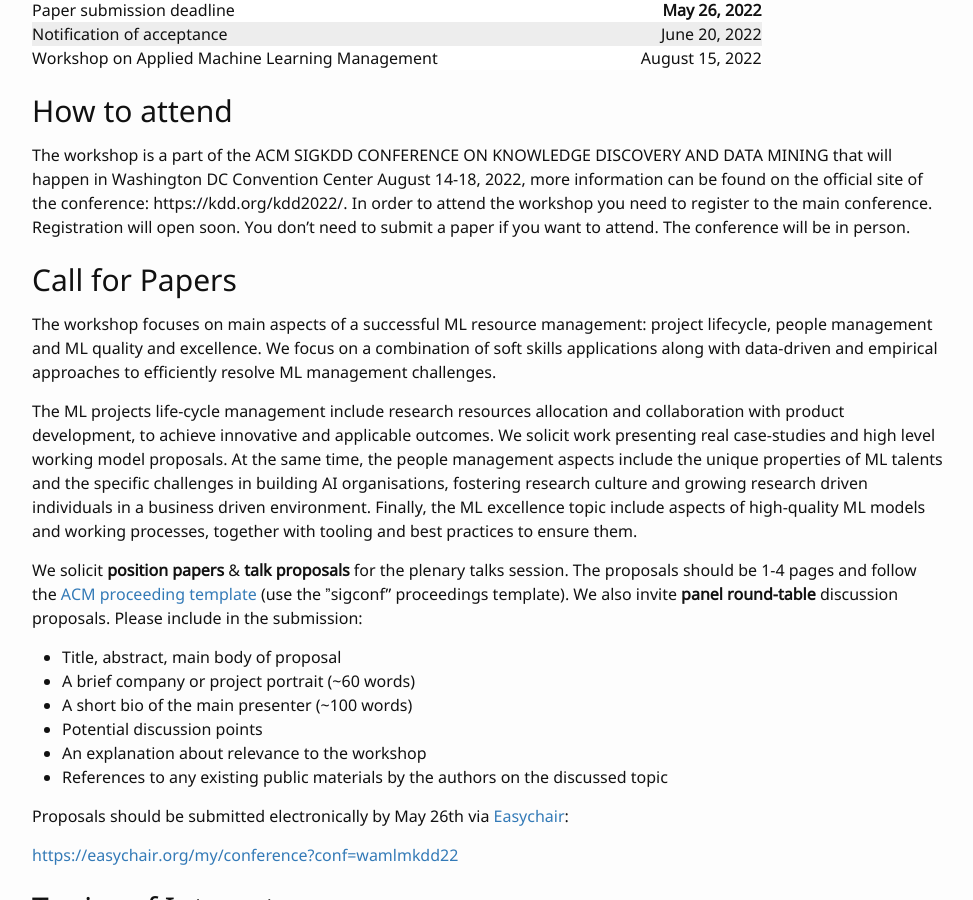
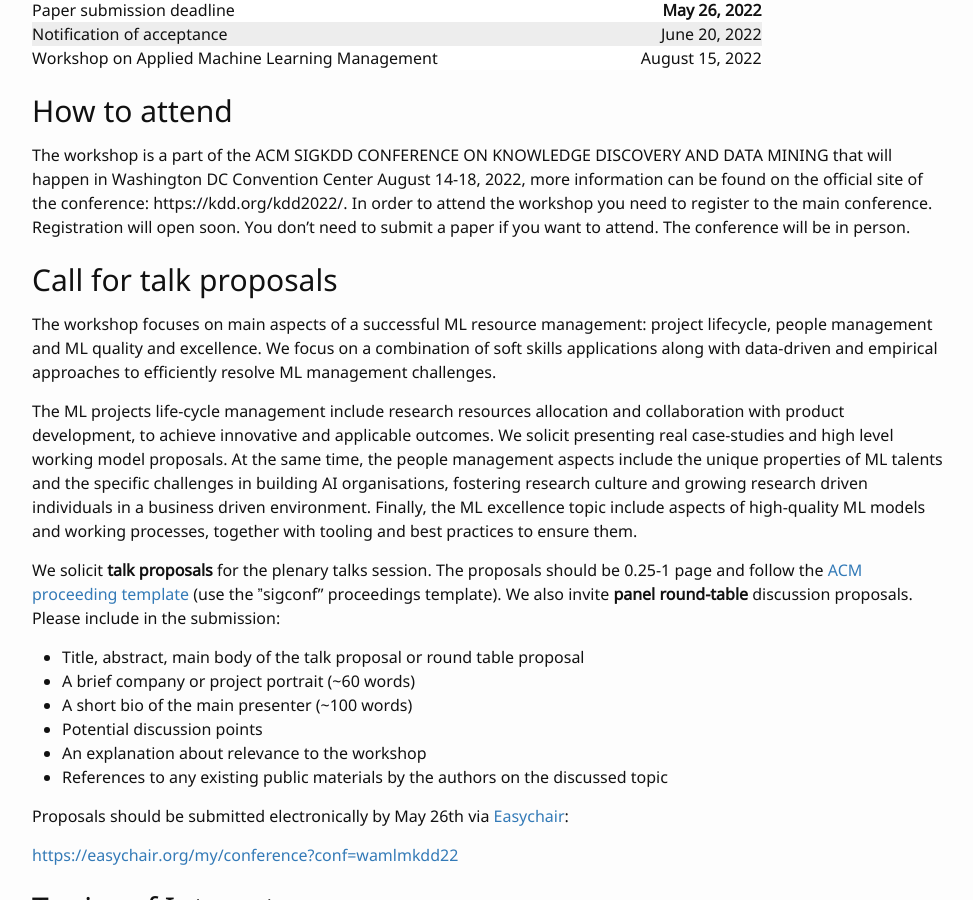
Before and after one commit to wamlm-kdd/wamlm, a Jekyll site: the page built from index.md, in a window 1280 px wide and 900 px high, scrolled down 906 px. Shown: the whole window, without its empty margins (152-1125 px from the left). Built offline with Jekyll 4.4.1, drawn with Linux system fonts in a browser that asks for light colours; our own code applies the rules of GitHub Pages for plain Markdown files.

Commit message:
Update index.md
changed paper to talk proposal

```diff
--- a/index.md
+++ b/index.md
@@ -23,16 +23,16 @@ Machine learning applications are rapidly adopted by industry leaders in any fie
 
 The workshop is a part of the ACM SIGKDD CONFERENCE ON KNOWLEDGE DISCOVERY AND DATA MINING that will happen in Washington DC Convention Center August 14-18, 2022, more information can be found on the official site of the conference: https://kdd.org/kdd2022/. In order to attend the workshop you need to register to the main conference. Registration will open soon. You don't need to submit a paper if you want to attend. The conference will be in person.
 
-## Call for Papers
+## Call for talk proposals
 
 The workshop focuses on main aspects of a successful ML resource management: project lifecycle, people management and ML quality and excellence. We focus on a combination of soft skills applications along with data-driven and empirical approaches to efficiently resolve ML management challenges.
 
-The ML projects life-cycle management include research resources allocation and collaboration with product development, to achieve innovative and applicable outcomes. We solicit work presenting real case-studies and high level working model proposals. At the same time, the people management aspects include the unique properties of ML talents and the specific challenges in building AI organisations, fostering research culture and growing research driven individuals in a business driven environment.  Finally, the ML excellence topic include aspects of high-quality ML models and working processes, together with tooling and best practices to ensure them.
+The ML projects life-cycle management include research resources allocation and collaboration with product development, to achieve innovative and applicable outcomes. We solicit presenting real case-studies and high level working model proposals. At the same time, the people management aspects include the unique properties of ML talents and the specific challenges in building AI organisations, fostering research culture and growing research driven individuals in a business driven environment.  Finally, the ML excellence topic include aspects of high-quality ML models and working processes, together with tooling and best practices to ensure them.
 
-We solicit **position papers** & **talk proposals** for the plenary talks session. The proposals should be 1-4 pages and follow the [ACM proceeding template](https://www.acm.org/publications/proceedings-template) (use the ˮsigconf” proceedings template).
+We solicit **talk proposals** for the plenary talks session. The proposals should be 0.25-1 page and follow the [ACM proceeding template](https://www.acm.org/publications/proceedings-template) (use the ˮsigconf” proceedings template).
  We also invite **panel round-table** discussion proposals. Please include in the submission:
 
-- Title, abstract, main body of proposal
+- Title, abstract, main body of the talk proposal or round table proposal
 - A brief company or project portrait (~60 words)
 - A short bio of the main presenter (~100 words)
 - Potential discussion points
```
